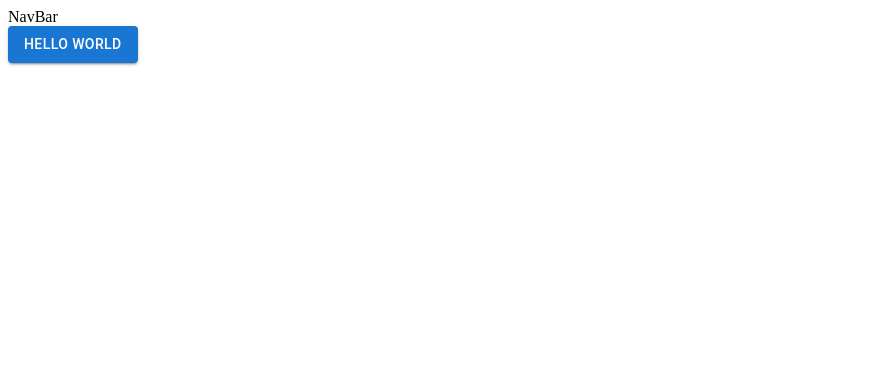
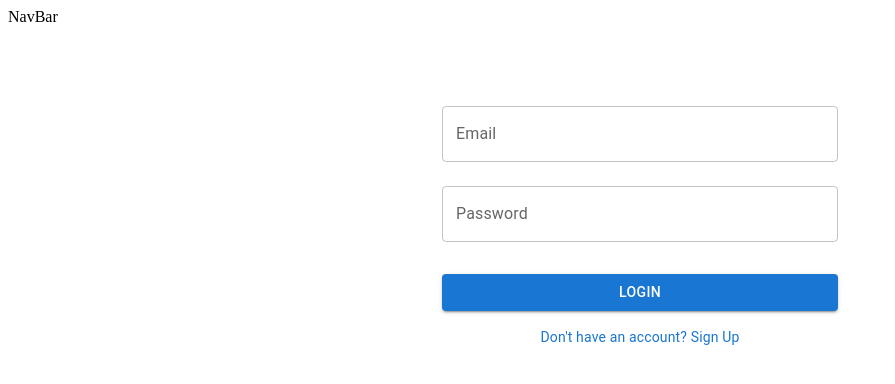
Before and after one commit to surajverma2587/react-auth-app-client, a JavaScript app: page /login in a window 1280 px wide. Shown: the top 384 px of the page, without its empty margins (0-895 px from the left). Built offline with nearby package versions, Linux system fonts and the light colour scheme.

Commit message:
form design using mui

```diff
--- a/src/components/LoginForm.js
+++ b/src/components/LoginForm.js
@@ -1,5 +1,48 @@
+import Box from "@mui/material/Box";
+import TextField from "@mui/material/TextField";
 import Button from "@mui/material/Button";
+import Link from "@mui/material/Link";
+import { Link as RouterLink } from "react-router-dom";
 
 export const LoginForm = () => {
-  return <Button variant="contained">Hello World</Button>;
+  return (
+    <Box
+      component="form"
+      sx={{
+        marginTop: 8,
+        display: "flex",
+        flexDirection: "column",
+        alignItems: "center",
+      }}
+    >
+      <TextField
+        margin="normal"
+        id="email"
+        label="Email"
+        name="email"
+        variant="outlined"
+        fullWidth
+      />
+      <TextField
+        type="password"
+        margin="normal"
+        id="password"
+        label="Password"
+        name="password"
+        variant="outlined"
+        fullWidth
+      />
+      <Button type="submit" variant="contained" fullWidth sx={{ mt: 3, mb: 2 }}>
+        Login
+      </Button>
+      <Link
+        component={RouterLink}
+        to="/sign-up"
+        variant="body2"
+        underline="none"
+      >
+        Don't have an account? Sign Up
+      </Link>
+    </Box>
+  );
 };
--- a/src/pages/LoginPage.js
+++ b/src/pages/LoginPage.js
@@ -1,9 +1,11 @@
+import Container from "@mui/material/Container";
+
 import { LoginForm } from "../components/LoginForm";
 
 export const LoginPage = () => {
   return (
-    <div>
+    <Container component="main" maxWidth="xs">
       <LoginForm />
-    </div>
+    </Container>
   );
 };
```
